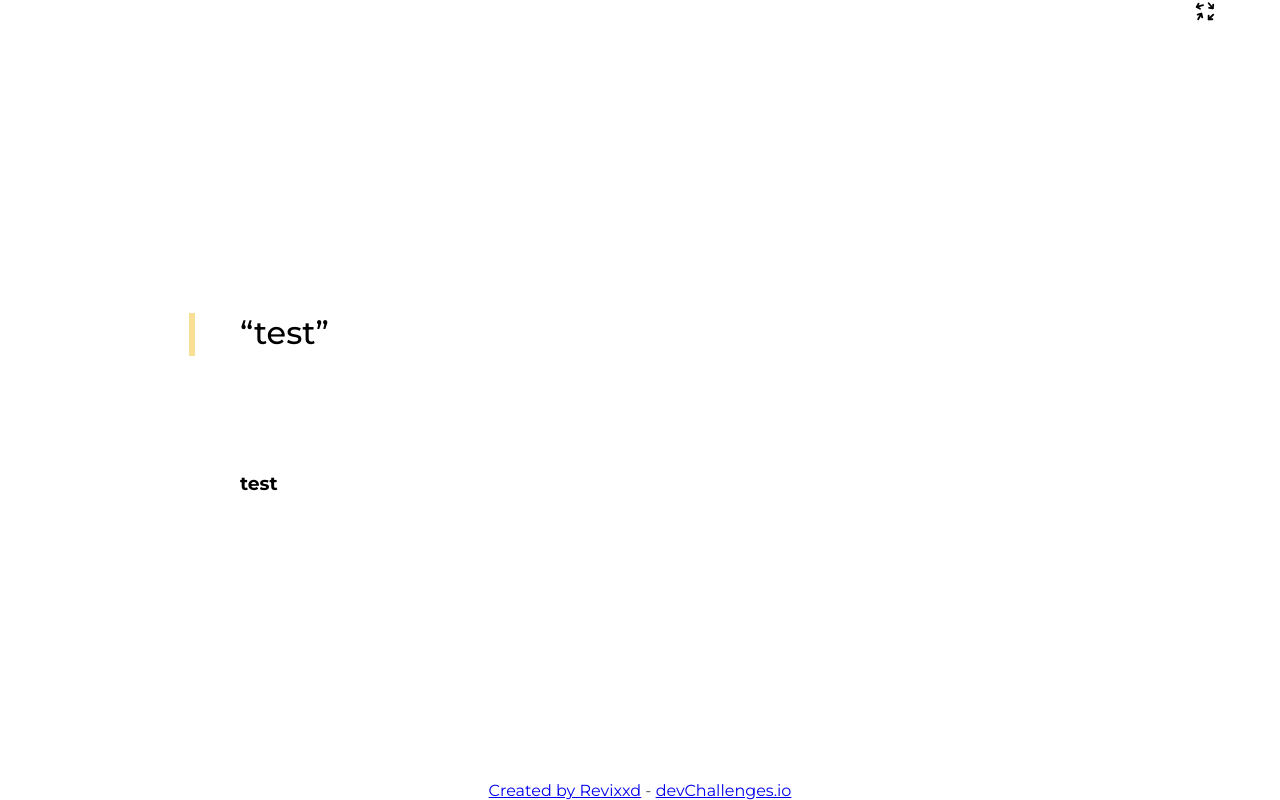
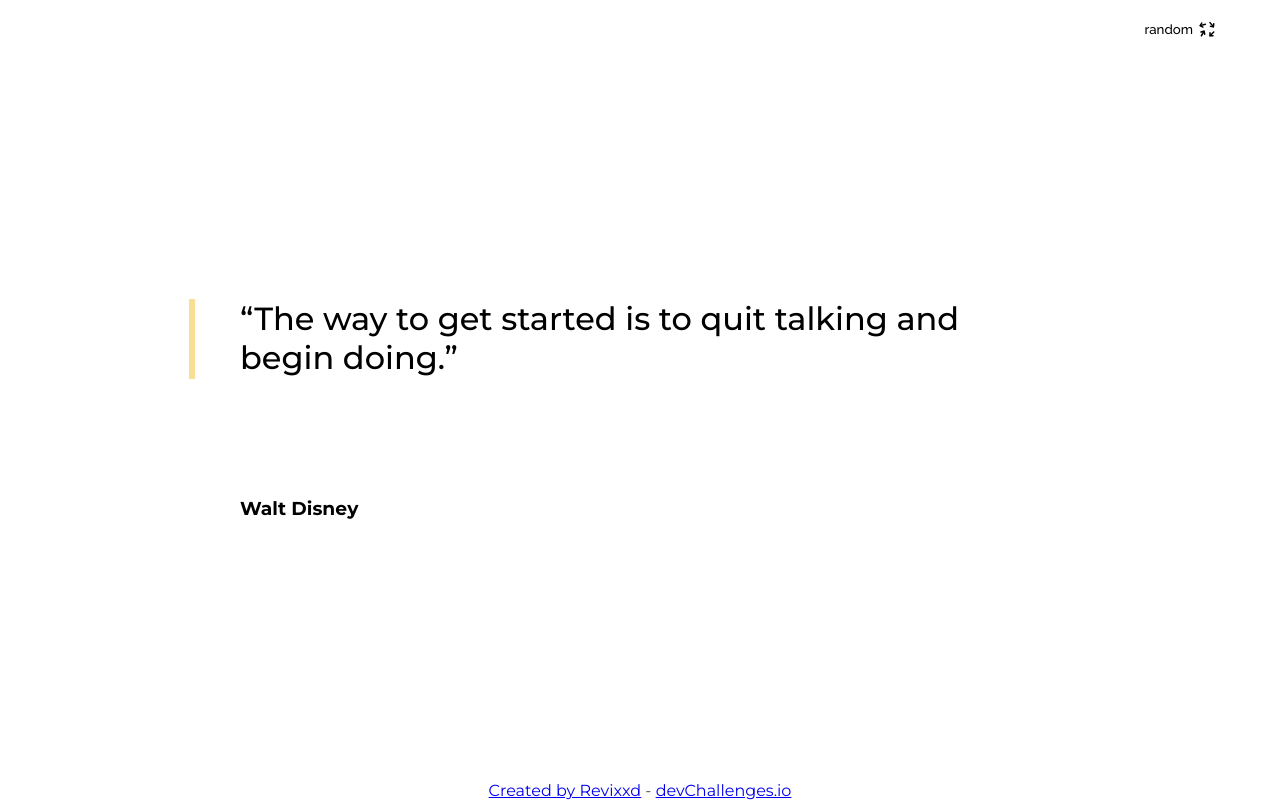
Before and after one commit to Revixxd/quate-generator, a React (Create React App) app: page / in a window 1280 px wide. Built offline with nearby package versions, Linux system fonts and the light colour scheme; no server answers.

Commit message:
minnor css fix and and deafult text on load

```diff
--- a/src/App.js
+++ b/src/App.js
@@ -9,9 +9,8 @@ function App() {
 
   const [curretQuoteInfos, setCurrentQuoteInfos] = React.useState({
     id: "1",
-    quoteText: "test",
-    quoteAuthor: "test",
-    quoteGenre: "test",
+    quoteText: "The way to get started is to quit talking and begin doing.",
+    quoteAuthor: "Walt Disney",
   })
   const [allQuotes, setCurrentQuotes] = React.useState([])
 
--- a/src/components/Header/Header.js
+++ b/src/components/Header/Header.js
@@ -5,7 +5,8 @@ export default function Header(props) {
     return (
         <HeaderStyled>
             <div className='container'>
-                <TbArrowsRandom onClick={props.random} size={22}/>
+                <h5>random</h5>
+                <TbArrowsRandom className='button' onClick={props.random} size={18}/>
             </div>
         </HeaderStyled>
     )
--- a/src/components/Header/headerStyling.js
+++ b/src/components/Header/headerStyling.js
@@ -2,9 +2,21 @@
 import styled from "styled-components";
 
 export const HeaderStyled = styled.header`
+    padding-top: 20px;
     font-family: 'Raleway', sans-serif;
     width: 90vw;
     max-width: 1200px;
     display: flex;
     justify-content: flex-end;
+    .container{
+        display: flex;
+        align-items: center;
+        gap: 5px
+    }
+    h5{
+        color: black
+    }
+    svg{
+        cursor: pointer;
+    }
 `
```
